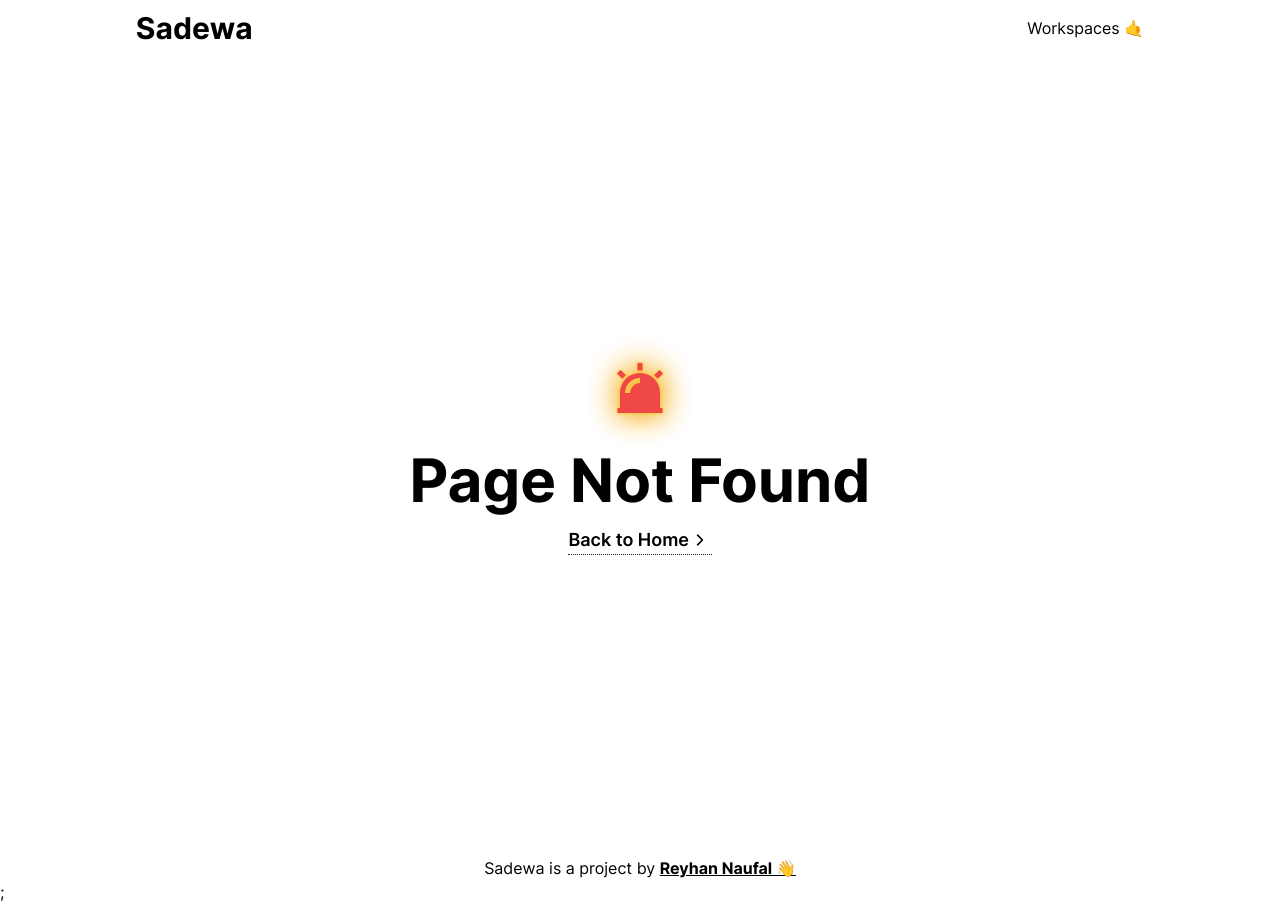
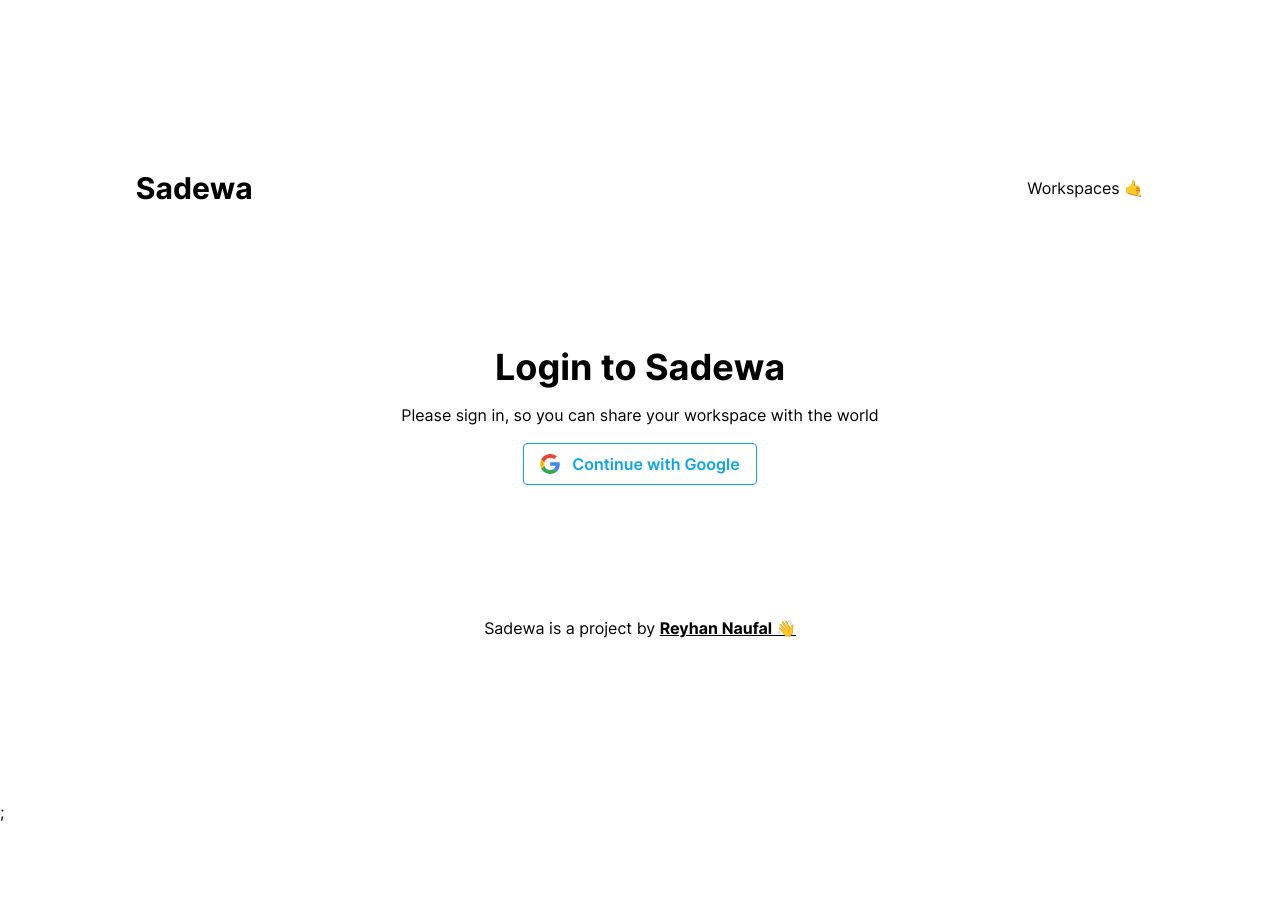
Before and after one commit to reyhannaufal/sadewa, a Next.js app: page /login in a window 1280 px wide. Before the commit this address had no page. After the commit the page ends 824 px from the top, so only its background shows below. Built offline with nearby package versions, Linux system fonts and the light colour scheme.

Commit message:
feat: add login pages

```diff
--- /dev/null
+++ b/src/assets/svg/GoogleIcon.tsx
@@ -0,0 +1,33 @@
+import React from 'react';
+
+export default function GoogleIcon(
+  props: React.ComponentPropsWithoutRef<'svg'>
+) {
+  return (
+    <svg
+      width='2443'
+      height='2500'
+      viewBox='0 0 256 262'
+      xmlns='http://www.w3.org/2000/svg'
+      preserveAspectRatio='xMidYMid'
+      {...props}
+    >
+      <path
+        d='M255.878 133.451c0-10.734-.871-18.567-2.756-26.69H130.55v48.448h71.947c-1.45 12.04-9.283 30.172-26.69 42.356l-.244 1.622 38.755 30.023 2.685.268c24.659-22.774 38.875-56.282 38.875-96.027'
+        fill='#4285F4'
+      />
+      <path
+        d='M130.55 261.1c35.248 0 64.839-11.605 86.453-31.622l-41.196-31.913c-11.024 7.688-25.82 13.055-45.257 13.055-34.523 0-63.824-22.773-74.269-54.25l-1.531.13-40.298 31.187-.527 1.465C35.393 231.798 79.49 261.1 130.55 261.1'
+        fill='#34A853'
+      />
+      <path
+        d='M56.281 156.37c-2.756-8.123-4.351-16.827-4.351-25.82 0-8.994 1.595-17.697 4.206-25.82l-.073-1.73L15.26 71.312l-1.335.635C5.077 89.644 0 109.517 0 130.55s5.077 40.905 13.925 58.602l42.356-32.782'
+        fill='#FBBC05'
+      />
+      <path
+        d='M130.55 50.479c24.514 0 41.05 10.589 50.479 19.438l36.844-35.974C195.245 12.91 165.798 0 130.55 0 79.49 0 35.393 29.301 13.925 71.947l42.211 32.783c10.59-31.477 39.891-54.251 74.414-54.251'
+        fill='#EB4335'
+      />
+    </svg>
+  );
+}
--- /dev/null
+++ b/src/pages/login.tsx
@@ -0,0 +1,64 @@
+import { NextPageContext } from 'next';
+import { signIn } from 'next-auth/react';
+import * as React from 'react';
+
+import Button from '@/components/buttons/Button';
+import Layout from '@/components/layout/Layout';
+import Seo from '@/components/Seo';
+
+import GoogleIcon from '@/assets/svg/GoogleIcon';
+import { CookiesType, isDevelopment } from '@/utils/env';
+
+interface LogniContext extends NextPageContext {
+  // eslint-disable-next-line @typescript-eslint/no-explicit-any
+  req: any;
+}
+
+type LoginResponseProps = Promise<
+  | { props: Record<string, never> }
+  | {
+      redirect: {
+        permanent: boolean;
+        destination: string;
+      };
+    }
+>;
+
+export async function getServerSideProps(
+  context: LogniContext
+): Promise<LoginResponseProps> {
+  const cookieName = isDevelopment()
+    ? CookiesType.DEVELOPMENT
+    : CookiesType.PRODUCTION;
+  const token = context.req?.cookies[cookieName];
+  if (token) {
+    return {
+      redirect: {
+        permanent: false,
+        destination: '/dashboard',
+      },
+    };
+  } else {
+    return {
+      props: {},
+    };
+  }
+}
+
+export default function LoginPage() {
+  return (
+    <Layout>
+      <Seo templateTitle='Login' />
+
+      <main>
+        <div className='layout flex min-h-[50vh] w-full flex-col items-center justify-center space-y-4 text-center'>
+          <h1>Login to Sadewa</h1>
+          <p>Please sign in, so you can share your workspace with the world</p>
+          <Button onClick={() => signIn('google')} variant='outline'>
+            <GoogleIcon className='mr-3 h-5 w-5' /> Continue with Google
+          </Button>
+        </div>
+      </main>
+    </Layout>
+  );
+}
```
